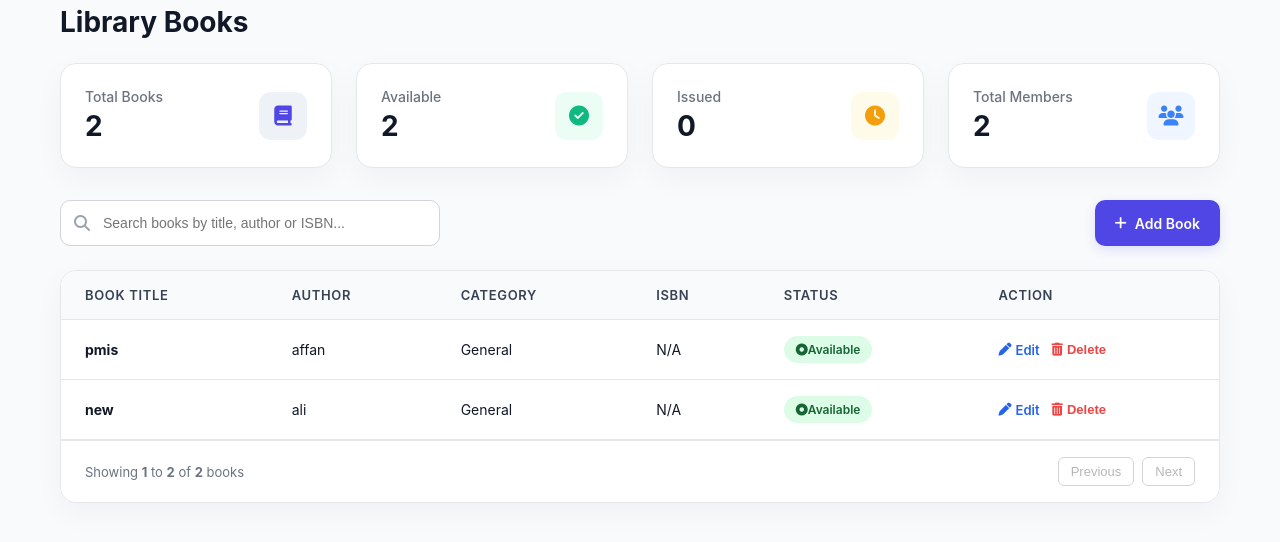
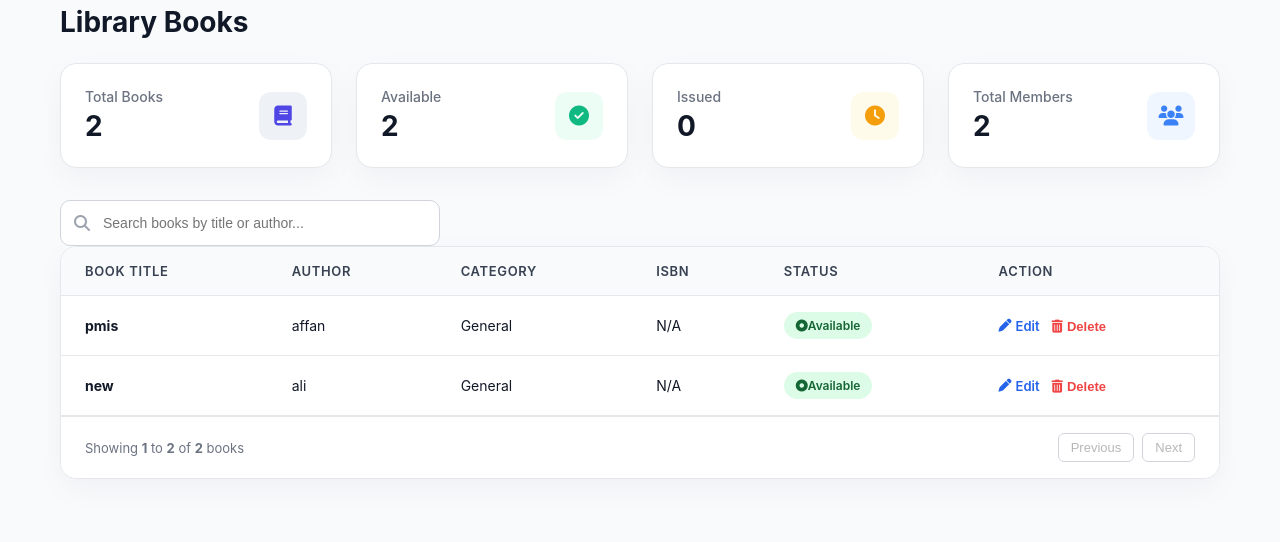
Before and after one commit to affanali055/library-management-system, a Django app: page / in a window 1280 px wide. Shown: the part 147-689 px from the top of the page. Run offline with Django 5.2, Linux system fonts and the light colour scheme; data comes from the database, SQL or seed files in the repository; both versions use the stored data as it was after the commit.

Commit message:
everything done

```diff
--- a/books/templates/books/book_list.html
+++ b/books/templates/books/book_list.html
@@ -440,15 +440,12 @@
         </section>
 
         <!-- Search Bar and Add Action row -->
-        <div class="controls-row">
-            <div class="search-box-wrapper">
-                <i class="fa-solid fa-magnifying-glass search-icon"></i>
-                <input type="text" placeholder="Search books by title, author or ISBN...">
-            </div>
-            <a href="{% url 'add-book' %}" class="btn-primary">
-                <i class="fa-solid fa-plus"></i> Add Book
-            </a>
-        </div>
+    <form method="GET" action="{% url 'book-list' %}" class="search-box-wrapper">
+    <i class="fa-solid fa-magnifying-glass search-icon"></i>
+    <input type="text" name="q" placeholder="Search books by title or author..." value="{{ request.GET.q|default:'' }}">
+    </form>
+
+
 
         <!-- Main Books Table -->
         <div class="table-card">
@@ -487,10 +484,14 @@
                                 <div class="action-cell">
                                     <a href="{% url 'edit-book' book.id %}" class="btn-action btn-edit">
                                         <i class="fa-solid fa-pen"></i> Edit
-                                    </a>
-                                    <button class="btn-action btn-delete">
-                                        <i class="fa-solid fa-trash-can"></i> Delete
-                                    </button>
+                                     </a>
+                                    <form method="POST" action="{% url 'delete-book' book.id %}" style="display:inline;" onsubmit="return confirm('Are you sure you want to delete &quot;{{ book.title }}&quot;?');">
+                                        {% csrf_token %}
+                                         <button type="submit" class="btn-action btn-delete">
+                                            <i class="fa-solid fa-trash-can"></i> Delete
+                                        </button>
+                                    </form>
+
                                 </div>
                             </td>
                         </tr>
--- a/books/urls.py
+++ b/books/urls.py
@@ -1,5 +1,5 @@
 from django.urls import path
-from .views import BookListAPIView, add_book, book_list, edit_book, register, login_view
+from .views import BookListAPIView, add_book, book_list, edit_book, register, login_view, delete_book
 
 
 urlpatterns = [
@@ -9,4 +9,6 @@ urlpatterns = [
     path("edit/<int:id>/", edit_book, name="edit-book"),
     path("register/", register, name="register"),
     path("login/", login_view, name="login"),
+    path("delete/<int:id>/", delete_book, name="delete-book"),
+
 ]
--- a/books/views.py
+++ b/books/views.py
@@ -1,12 +1,15 @@
 from django.shortcuts import render, redirect,get_object_or_404
 from django.contrib import messages
 from django.contrib.auth.models import User
+from django.db.models import Q
 from rest_framework.views import APIView
 from rest_framework.response import Response
 from django.contrib.auth import authenticate, login
 from .models import Book
 from .serializers import BookSerializer
 from .forms import BookForm, UserRegisterForm,LoginForm
+from django.views.decorators.http import require_POST
+
 
 
 class BookListAPIView(APIView):
@@ -14,14 +17,23 @@ class BookListAPIView(APIView):
         books = Book.objects.all()
         serializer = BookSerializer(books, many=True)
         return Response(serializer.data)
+def book_list(request):
+    # Get search query from URL parameter 'q'
+    query = request.GET.get('q')
 
+    if query:
+        # Filter books matching title OR author
+        books = Book.objects.filter(
+            Q(title__icontains=query) | Q(author__icontains=query)
+        )
+    else:
+        books = Book.objects.all()
 
-def book_list(request):
-    books = Book.objects.all()
-    total_books = books.count()
-    available_books = books.filter(available=True).count()
-    issued_books = books.filter(available=False).count()
-    total_members = User.objects.count()  # Dummy value for UI summary cards
+    # Dashboard summary cards stats (overall library count)
+    total_books = Book.objects.count()
+    available_books = Book.objects.filter(available=True).count()
+    issued_books = Book.objects.filter(available=False).count()
+    total_members = User.objects.count()
 
     context = {
         "books": books,
@@ -31,6 +43,9 @@ def book_list(request):
         "total_members": total_members,
     }
     return render(request, "books/book_list.html", context)
+
+
+
 
 
 def add_book(request):
@@ -110,3 +125,11 @@ def login_view(request):
         form = LoginForm()
 
     return render(request, 'books/login.html', {'form': form, 'error_message': error_message})
+
+
+@require_POST
+def delete_book(request, id):
+    book = get_object_or_404(Book, id=id)
+    book.delete()
+    messages.success(request, "Book deleted successfully!")
+    return redirect("book-list")
```
Also changed, not shown: db.sqlite3.
